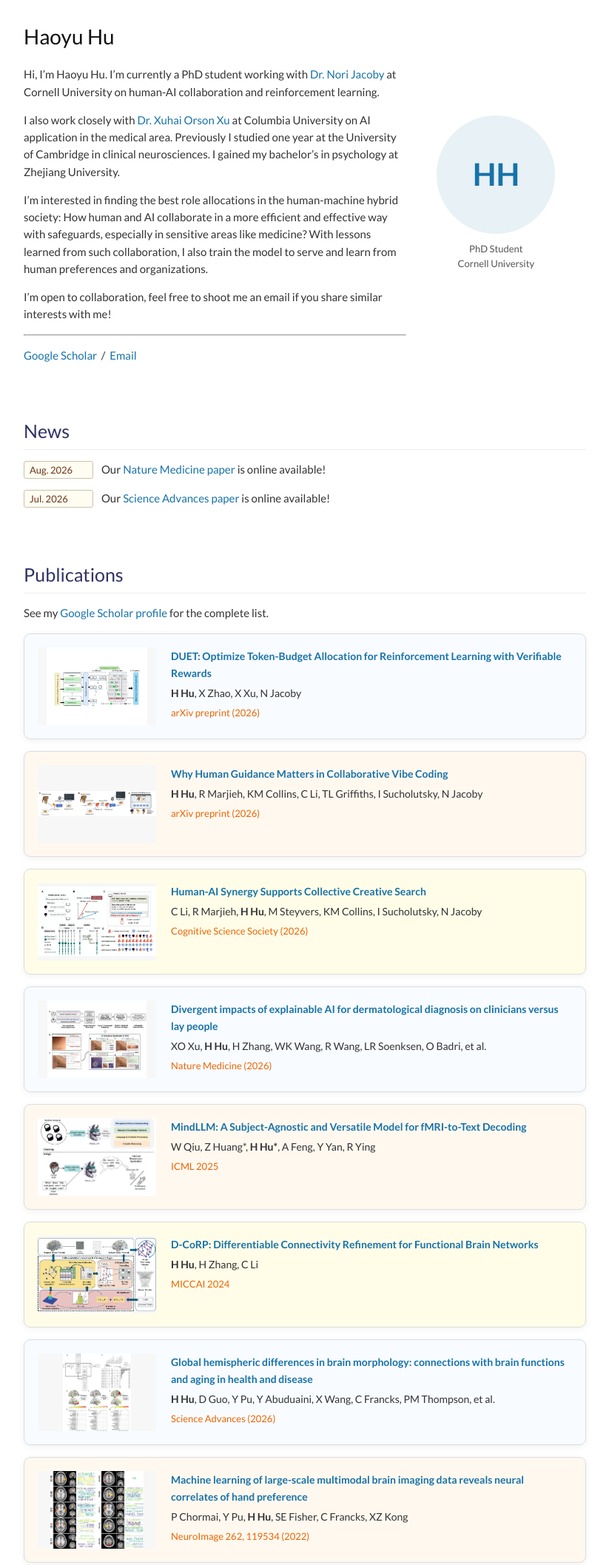
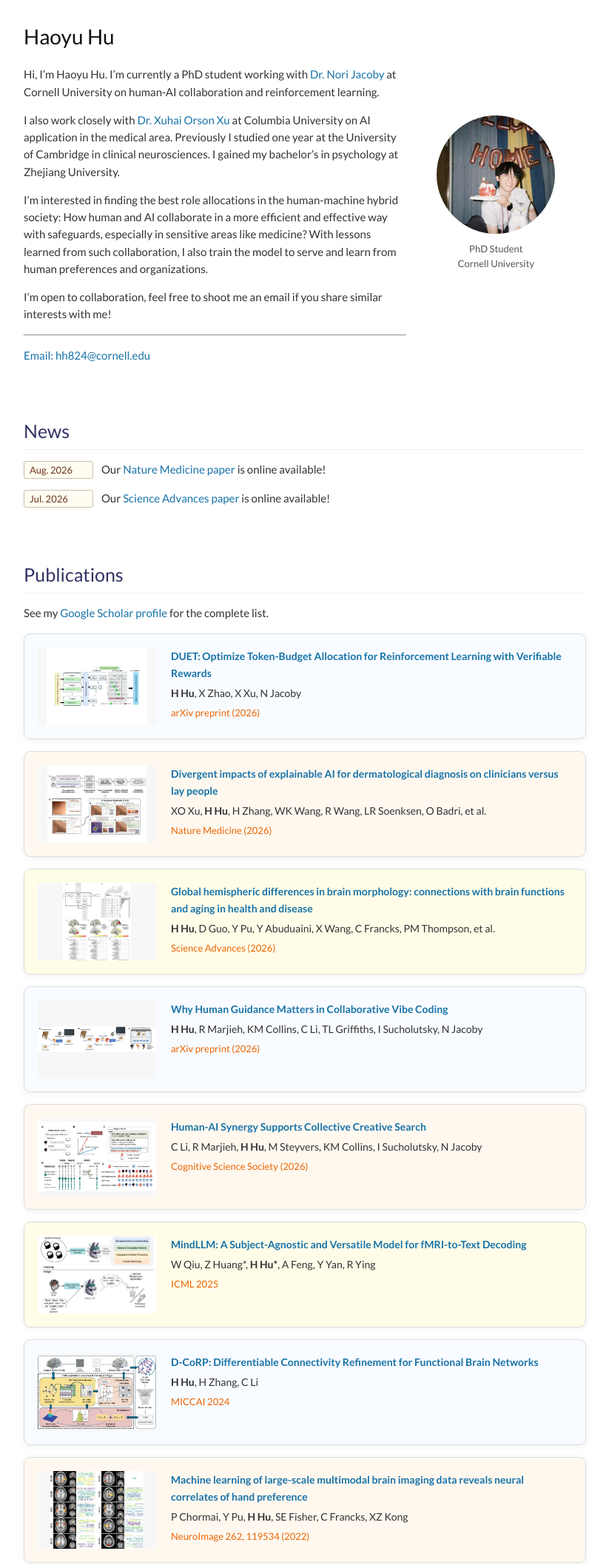
Before and after one commit to Haoyu-Hu/haoyu-hu.github.io, a plain HTML site: page index.html in a window 1280 px wide. Shown: the top 2115 px of the page at 74% size, without its empty margins (228-1051 px from the left). Drawn offline with Linux system fonts and the light colour scheme.

Commit message:
Update publication order email and profile photo

```diff
--- a/index.html
+++ b/index.html
@@ -1,14 +1,13 @@
 <!DOCTYPE html><html lang="en"><head><meta charset="UTF-8"><meta name="viewport" content="width=device-width,initial-scale=1"><title>Haoyu Hu | Personal Homepage</title><meta name="author" content="Haoyu Hu"><link rel="preconnect" href="https://fonts.googleapis.com"><link rel="preconnect" href="https://fonts.gstatic.com" crossorigin><link href="https://fonts.googleapis.com/css2?family=Lato:wght@400;700;900&display=swap" rel="stylesheet"><link rel="stylesheet" href="stylesheet.css"></head><body><main class="page">
-<section id="about" class="page-section"><div class="about-grid"><div><p class="name">Haoyu Hu</p><p>Hi, I’m Haoyu Hu. I’m currently a PhD student working with <a href="https://www.norijacoby.com/">Dr. Nori Jacoby</a> at Cornell University on human-AI collaboration and reinforcement learning.</p><p>I also work closely with <a href="https://orsonxu.com/#about">Dr. Xuhai Orson Xu</a> at Columbia University on AI application in the medical area. Previously I studied one year at the University of Cambridge in clinical neurosciences. I gained my bachelor’s in psychology at Zhejiang University.</p><p>I’m interested in finding the best role allocations in the human-machine hybrid society: How human and AI collaborate in a more efficient and effective way with safeguards, especially in sensitive areas like medicine? With lessons learned from such collaboration, I also train the model to serve and learn from human preferences and organizations.</p><p>I’m open to collaboration, feel free to shoot me an email if you share similar interests with me!</p><hr><p><a href="https://scholar.google.com/citations?user=eRIh1b0AAAAJ&amp;hl=en">Google Scholar</a> &nbsp;/&nbsp; <a href="#">Email</a></p></div><div class="portrait-wrap"><div class="portrait">HH</div><p>PhD Student<br>Cornell University</p></div></div></section>
+<section id="about" class="page-section"><div class="about-grid"><div><p class="name">Haoyu Hu</p><p>Hi, I’m Haoyu Hu. I’m currently a PhD student working with <a href="https://www.norijacoby.com/">Dr. Nori Jacoby</a> at Cornell University on human-AI collaboration and reinforcement learning.</p><p>I also work closely with <a href="https://orsonxu.com/#about">Dr. Xuhai Orson Xu</a> at Columbia University on AI application in the medical area. Previously I studied one year at the University of Cambridge in clinical neurosciences. I gained my bachelor’s in psychology at Zhejiang University.</p><p>I’m interested in finding the best role allocations in the human-machine hybrid society: How human and AI collaborate in a more efficient and effective way with safeguards, especially in sensitive areas like medicine? With lessons learned from such collaboration, I also train the model to serve and learn from human preferences and organizations.</p><p>I’m open to collaboration, feel free to shoot me an email if you share similar interests with me!</p><hr><p><a href="mailto:hh824@cornell.edu">Email: hh824@cornell.edu</a></p></div><div class="portrait-wrap"><img class="portrait" src="images/haoyu-hu.jpg" alt="Haoyu Hu"><p>PhD Student<br>Cornell University</p></div></div></section>
 <section id="news" class="page-section"><h2>News</h2><p><span class="date">Aug. 2026</span> Our <a href="https://doi.org/10.1038/s41591-026-04553-w">Nature Medicine paper</a> is online available!</p><p><span class="date">Jul. 2026</span> Our <a href="https://doi.org/10.1126/sciadv.adu9309">Science Advances paper</a> is online available!</p></section>
 <section id="publications" class="page-section"><h2>Publications</h2><p>See my <a href="https://scholar.google.com/citations?user=eRIh1b0AAAAJ&amp;hl=en">Google Scholar profile</a> for the complete list.</p><div class="publication-list">
 <article class="publication"><img src="images/duet-schematics.png" alt="DUET: Optimize Token-Budget Allocation for Reinforcement Learning with Verifiable Rewards"><div><a class="papertitle" href="https://arxiv.org/abs/2605.08441">DUET: Optimize Token-Budget Allocation for Reinforcement Learning with Verifiable Rewards</a><p><strong>H Hu</strong>, X Zhao, X Xu, N Jacoby</p><p class="venue">arXiv preprint (2026)</p></div></article>
+<article class="publication"><img src="images/dermatology-schematics.png" alt="dermatology paper figure"><div><span class="papertitle">Divergent impacts of explainable AI for dermatological diagnosis on clinicians versus lay people</span><p>XO Xu, <strong>H Hu</strong>, H Zhang, WK Wang, R Wang, LR Soenksen, O Badri, et al.</p><p class="venue">Nature Medicine (2026)</p></div></article>
+<article class="publication"><img src="images/variations.jpg" alt="brain asymmetry paper figure"><div><span class="papertitle">Global hemispheric differences in brain morphology: connections with brain functions and aging in health and disease</span><p><strong>H Hu</strong>, D Guo, Y Pu, Y Abuduaini, X Wang, C Francks, PM Thompson, et al.</p><p class="venue">Science Advances (2026)</p></div></article>
 <article class="publication"><img src="images/human-guidance-schematics.png" alt="human guidance paper figure"><div><a class="papertitle" href="https://arxiv.org/abs/2602.10473">Why Human Guidance Matters in Collaborative Vibe Coding</a><p><strong>H Hu</strong>, R Marjieh, KM Collins, C Li, TL Griffiths, I Sucholutsky, N Jacoby</p><p class="venue">arXiv preprint (2026)</p></div></article>
 <article class="publication"><img src="images/creative-search.png" alt="creative search paper figure"><div><a class="papertitle" href="https://arxiv.org/abs/2602.10001">Human-AI Synergy Supports Collective Creative Search</a><p>C Li, R Marjieh, <strong>H Hu</strong>, M Steyvers, KM Collins, I Sucholutsky, N Jacoby</p><p class="venue">Cognitive Science Society (2026)</p></div></article>
-<article class="publication"><img src="images/dermatology-schematics.png" alt="dermatology paper figure"><div><span class="papertitle">Divergent impacts of explainable AI for dermatological diagnosis on clinicians versus lay people</span><p>XO Xu, <strong>H Hu</strong>, H Zhang, WK Wang, R Wang, LR Soenksen, O Badri, et al.</p><p class="venue">Nature Medicine (2026)</p></div></article>
 <article class="publication"><img src="images/mindllm.png" alt="MindLLM paper figure"><div><a class="papertitle" href="https://arxiv.org/abs/2502.15786">MindLLM: A Subject-Agnostic and Versatile Model for fMRI-to-Text Decoding</a><p>W Qiu, Z Huang*, <strong>H Hu*</strong>, A Feng, Y Yan, R Ying</p><p class="venue">ICML 2025</p></div></article>
 <article class="publication"><img src="images/d-corp.webp" alt="D-CoRP paper figure"><div><span class="papertitle">D-CoRP: Differentiable Connectivity Refinement for Functional Brain Networks</span><p><strong>H Hu</strong>, H Zhang, C Li</p><p class="venue">MICCAI 2024</p></div></article>
-<article class="publication"><img src="images/variations.jpg" alt="brain asymmetry paper figure"><div><span class="papertitle">Global hemispheric differences in brain morphology: connections with brain functions and aging in health and disease</span><p><strong>H Hu</strong>, D Guo, Y Pu, Y Abuduaini, X Wang, C Francks, PM Thompson, et al.</p><p class="venue">Science Advances (2026)</p></div></article>
-<article class="publication"><img src="images/machine-learning-hand-preference.jpg" alt="hand preference paper figure"><div><span class="papertitle">Machine learning of large-scale multimodal brain imaging data reveals neural correlates of hand preference</span><p>P Chormai, Y Pu, <strong>H Hu</strong>, SE Fisher, C Francks, XZ Kong</p><p class="venue">NeuroImage 262, 119534 (2022)</p></div></article>
-</div></section>
+<article class="publication"><img src="images/machine-learning-hand-preference.jpg" alt="hand preference paper figure"><div><span class="papertitle">Machine learning of large-scale multimodal brain imaging data reveals neural correlates of hand preference</span><p>P Chormai, Y Pu, <strong>H Hu</strong>, SE Fisher, C Francks, XZ Kong</p><p class="venue">NeuroImage 262, 119534 (2022)</p></div></article></div></section>
 <section id="experience" class="page-section"><h2>Experience</h2><div class="education"><div><strong><img class="school-icon" src="images/Cornell-University-Logo-Vector-scaled.jpg" alt="Cornell logo"> Cornell University</strong><br>PhD student in Psychology · Aug. 2025 - present</div><div><strong><img class="school-icon" src="images/university-of-cambridge.svg" alt="Cambridge logo"> University of Cambridge</strong><br>Clinical Neurosciences · Jan. 2024 - Jan. 2025</div><div><strong><img class="school-icon" src="images/Zhejiang_University_Logo.svg.webp" alt="Zhejiang University logo"> Zhejiang University</strong><br>BS in Psychology with Honors · Sept. 2019 - Jun. 2023</div></div></section><section id="service" class="page-section"><h2>Service and Teaching</h2><p><span class="date">Aug. 2026</span> Teaching Assistant, Introduction to Social Psychology</p></section></main><footer>© 2026 Haoyu Hu</footer></body></html>
--- a/stylesheet.css
+++ b/stylesheet.css
@@ -3,3 +3,4 @@ body{font-family:'Lato',Verdana,Helvetica,sans-serif;color:#333;background:#fff;
  .publication{background:#fff;border:1px solid #ddd;border-radius:9px;padding:18px;margin:16px 0;box-shadow:0 2px 10px rgba(0,0,0,.06)}.publication:nth-child(3n){background:#fffde8}.publication:nth-child(3n+2){background:#fff8ef}.publication:nth-child(3n+1){background:#f8fbff}.publication:hover{border-color:#fba524;box-shadow:0 5px 18px rgba(0,0,0,.1)}
  .education{display:grid;gap:18px;margin:14px 0}.education>div{padding:16px 18px;border-left:4px solid #fba524;background:linear-gradient(100deg,#fff9e7,#fff)}.education strong{color:#1772a8;font-size:16px}.publication img{object-fit:contain}
  .school-icon{height:1.2em;width:1.2em;object-fit:contain;vertical-align:-.2em;margin-right:5px}
+ .portrait{object-fit:cover}
```
Also changed, not shown: images/haoyu-hu.jpg (added).
